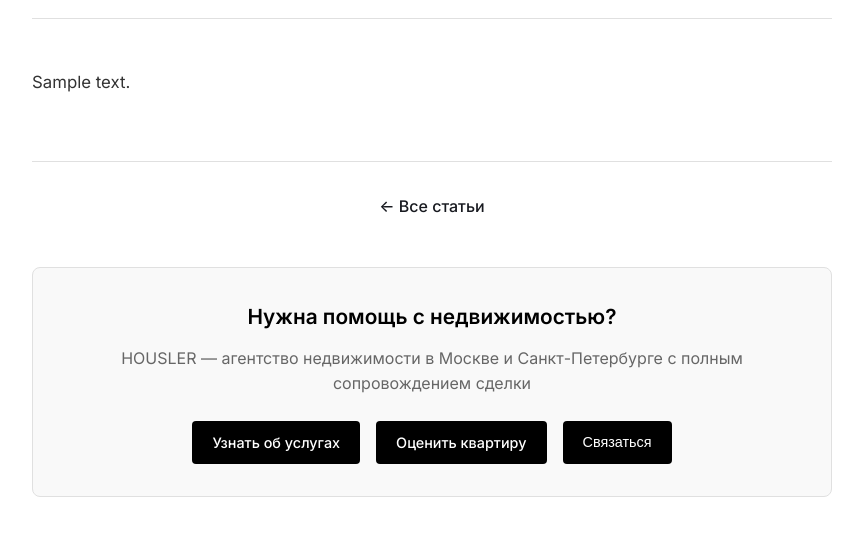
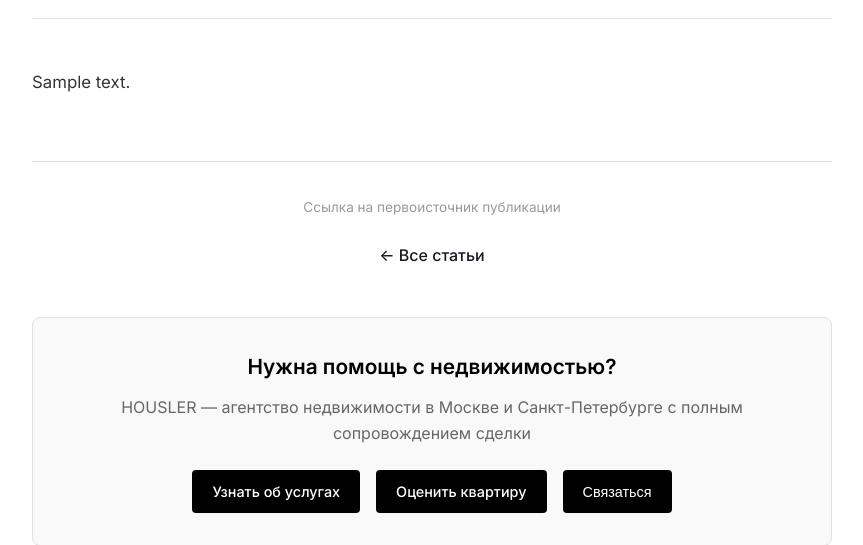
Before and after one commit to nikita-tita/cian-analyzer, a Flask app: page /blog/sample in a window 1280 px wide. Shown: the part 447-992 px from the top of the page, without its empty margins (208-1071 px from the left). Run offline with Flask 3, Linux system fonts and the light colour scheme; tables that the repository leaves empty hold one stand-in row (values such as "Sample post"); some libraries are stand-ins or nearby versions.

Commit message:
feat: Add source link to blog posts
Display subtle "Ссылка на первоисточник публикации" link at the bottom
of blog posts when original_url is available in database.

🤖 Generated with [Claude Code](https://claude.com/claude-code)

Co-Authored-By: Claude <noreply@anthropic.com>

```diff
--- a/static/css/blog-post.css
+++ b/static/css/blog-post.css
@@ -196,6 +196,23 @@
     padding-top: 2rem;
     border-top: 1px solid #e0e0e0;
     text-align: center;
+}
+
+/* Source link - subtle reference to original article */
+.blog-post-source {
+    margin-bottom: 1.5rem;
+}
+
+.blog-post-source .source-link {
+    color: #999;
+    font-size: 0.85rem;
+    text-decoration: none;
+    transition: color 0.2s;
+}
+
+.blog-post-source .source-link:hover {
+    color: #666;
+    text-decoration: underline;
 }
 
 /* Related Posts */
--- a/templates/blog_post.html
+++ b/templates/blog_post.html
@@ -150,6 +150,11 @@
                 </div>
 
                 <div class="blog-post-footer">
+                    {% if post.original_url %}
+                    <div class="blog-post-source">
+                        <a href="{{ post.original_url }}" target="_blank" rel="noopener noreferrer nofollow" class="source-link">Ссылка на первоисточник публикации</a>
+                    </div>
+                    {% endif %}
                     <a href="/blog" class="back-to-blog">← Все статьи</a>
                 </div>
 
```
